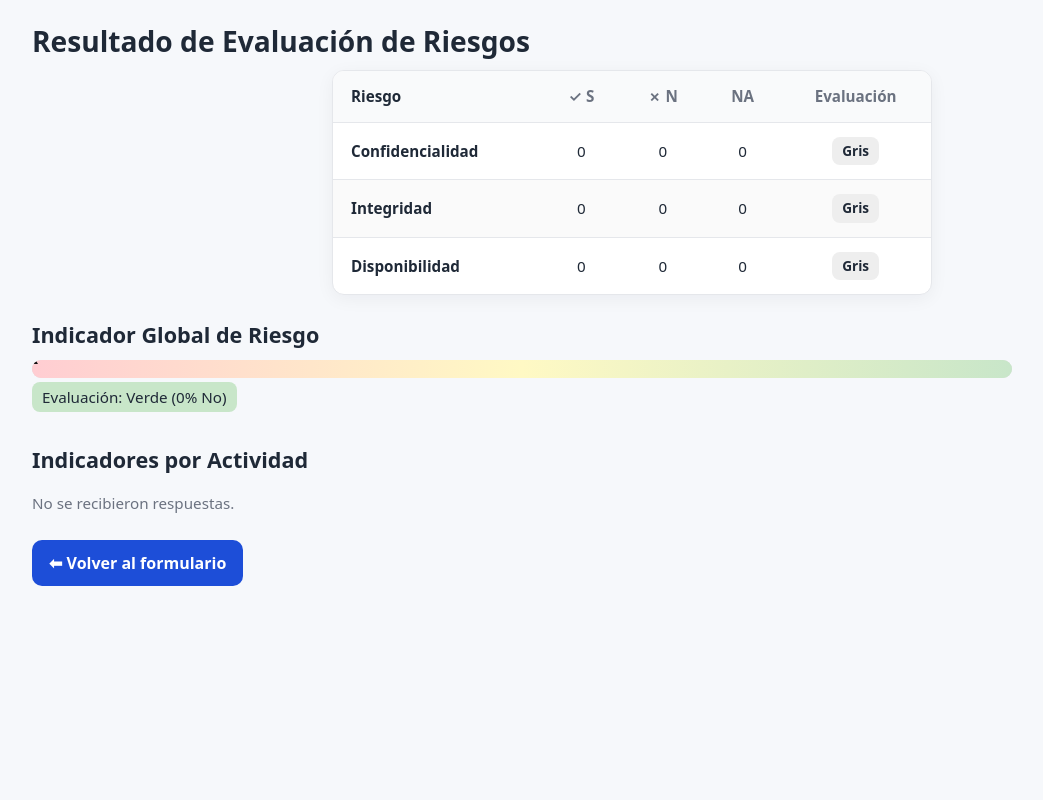
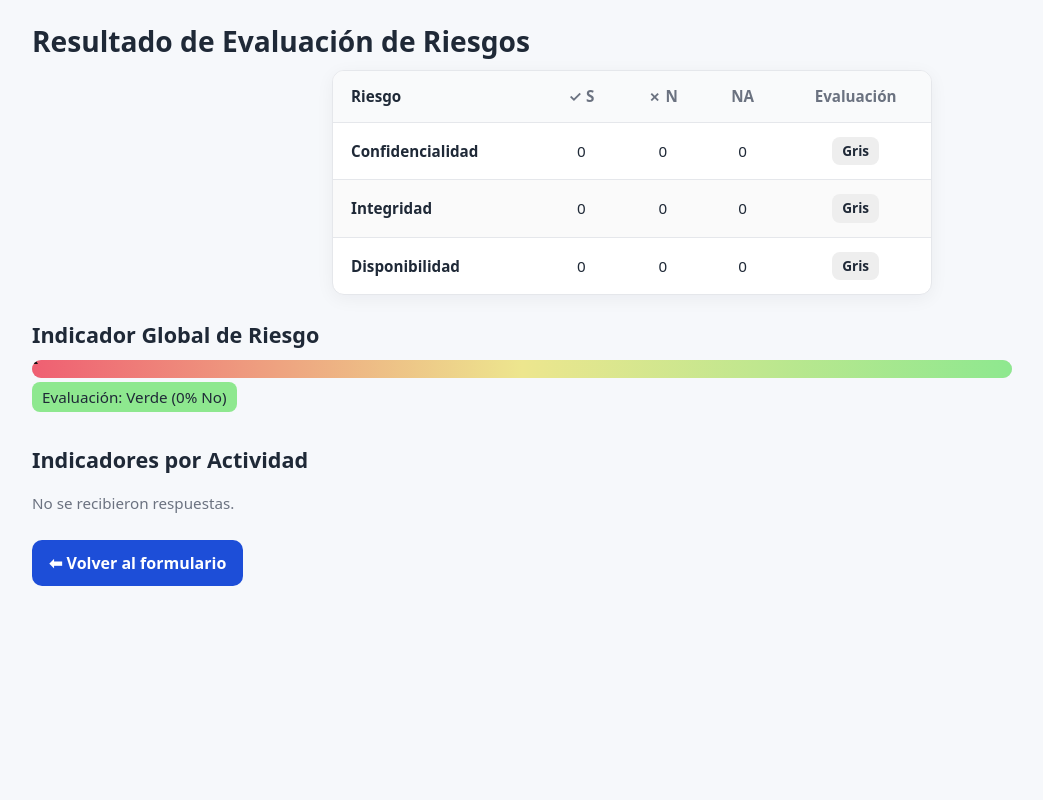
Before and after one commit to dnunezf/evaluador_riesgos, a PHP site: page /procesar.php in a window 1280 px wide. Shown: the whole page, without its empty margins (8-1051 px from the left). Run offline with PHP 8.4, Linux system fonts and the light colour scheme; data comes from the database, SQL or seed files in the repository.

Commit message:
Colores de las barras de resultados más fuertes

```diff
--- a/css/styles.css
+++ b/css/styles.css
@@ -8,9 +8,9 @@
   --brand-ink: #ffffff;
   --chip: #e9eef7;
   --chip-ink: #1f2937;
-  --ok: #c8e6c9;
-  --warn: #fff9c4;
-  --bad: #ffcdd2;
+  --ok: #8ee88f;
+  --warn: #ede68e;
+  --bad: #ef5f72;
   --off: #eeeeee;
   --focus: #93c5fd;
   --focus-ring: 0 0 0 3px rgba(147, 197, 253, 0.75);
```
